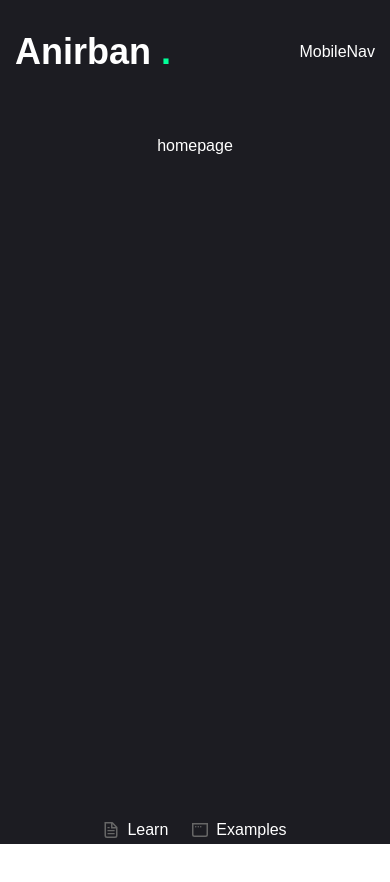
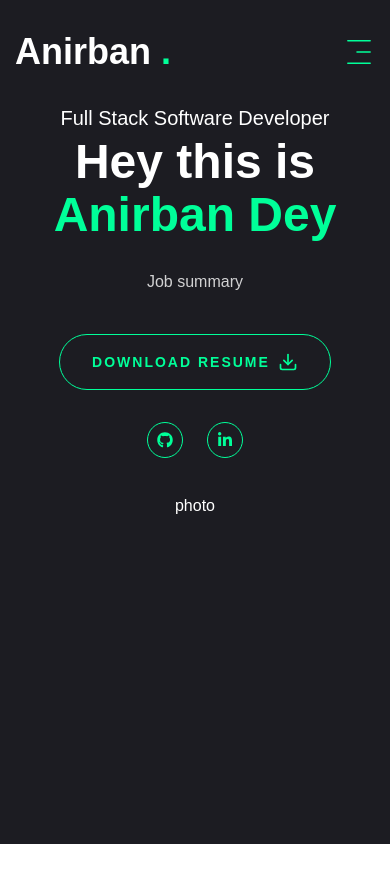
Before and after one commit to AnirbanDey-9497/anirban-portfolio, a Next.js app: page / in a window 390 px wide. Shown: the top 882 px of the page. After the commit the page ends 844 px from the top, so only its background shows below. Built offline with nearby package versions, Linux system fonts and the light colour scheme.

Commit message:
Added my socials to the website

```diff
--- a/app/globals.css
+++ b/app/globals.css
@@ -10,4 +10,13 @@
   body {
     @apply font-primary bg-primary text-white leading-loose;
   }
+  .h1 {
+    @apply text-[48px] xl:text-[80px] leading-[1.1] font-semibold;
+  }
+  .h2 {
+    @apply text-[36px] xl:text-[48px] leading-[1.1] font-semibold;
+  }
+  .h3 {
+    @apply text-[20px] xl:text-[24px] leading-[1.1] font-semibold;
+  }
 }
--- a/app/page.jsx
+++ b/app/page.jsx
@@ -1,56 +1,46 @@
-import Image from 'next/image';
+import {Button} from "@/components/ui/button";
+import {FiDownload} from "react-icons/fi";
+import {Section} from "lucide-react";
 
-export default function Home() {
-  return (
-      <div className="grid grid-rows-[20px_1fr_20px] items-center justify-items-center min-h-screen p-8 pb-20 gap-16 sm:p-20 font-[family-name:var(--font-geist-sans)]">
-        <main>homepage</main>
-        <footer className="row-start-3 flex gap-6 flex-wrap items-center justify-center">
-          <a
-              className="flex items-center gap-2 hover:underline hover:underline-offset-4"
-              href="https://nextjs.org/learn?utm_source=create-next-app&utm_medium=appdir-template-tw&utm_campaign=create-next-app"
-              target="_blank"
-              rel="noopener noreferrer"
-          >
-            <Image
-                aria-hidden
-                src="/file.svg"
-                alt="File icon"
-                width={16}
-                height={16}
-            />
-            Learn
-          </a>
-          <a
-              className="flex items-center gap-2 hover:underline hover:underline-offset-4"
-              href="https://vercel.com/templates?framework=next.js&utm_source=create-next-app&utm_medium=appdir-template-tw&utm_campaign=create-next-app"
-              target="_blank"
-              rel="noopener noreferrer"
-          >
-            <Image
-                aria-hidden
-                src="/window.svg"
-                alt="Window icon"
-                width={16}
-                height={16}
-            />
-            Examples
-          </a>
-          <a
-              className="flex items-center gap-2 hover:underline hover:underline-offset-4"
-              href="https://nextjs.org?utm_source=create-next-app&utm_medium=appdir-template-tw&utm_campaign=create-next-app"
-              target="_blank"
-              rel="noopener noreferrer"
-          >
-            <Image
-                aria-hidden
-                src="/globe.svg"
-                alt="Globe icon"
-                width={16}
-                height={16}
-            />
-            Go to nextjs.org →
-          </a>
-        </footer>
-      </div>
+//components
+import Social from "@/components/Social";
+
+const Home = () => {
+  return(
+      <section className="h-full">
+        <div className="container mx-auto h-full">
+          <div className="flex flex-col xl:flex-row items-center justify-between xl:pt-8 xl:pb-24">
+            {/*text*/}
+            <div className="text-center xl:text-left">
+              <span className="text-xl">Full Stack Software Developer</span>
+              <h1 className="h1 mb-6">
+                Hey this is <br /><span className="text-accent">Anirban Dey</span>
+              </h1>
+              <p className="max-w-[500px] mb-9 text-white/80">
+                  Job summary
+              </p>
+                {/*Social Media*/}
+                <div className="flex flex-col xl:flex-row items-center gap-8">
+                    <Button
+                     variant="outline"
+                     size="lg"
+                     className="uppercase flex items-center gap-2">
+                        <span>Download Resume</span>
+                        <FiDownload className="text-xl"/>
+                    </Button>
+                    <div className="mb-8 xl:mb-0">
+                        <Social
+                            containerStyles="flex gap-6"
+                            iconStyles="w-9 h-9 border border-accent rounded-full flex justify-center items-center text-accent text-base hover:bg-accent hover:text-primary hover:transition-all duration-500"
+                        />
+                    </div>
+                </div>
+            </div>
+            <div>photo</div>
+          </div>
+        </div>
+      </section>
   );
-}
+};
+
+export default Home;
--- /dev/null
+++ b/components/Social.jsx
@@ -0,0 +1,25 @@
+import Link from "next/link";
+
+import {FaGithub, FaLinkedinIn} from "react-icons/fa"
+
+
+const socials = [
+    {icon: <FaGithub/>, path:""},
+    {icon: <FaLinkedinIn/>, path: ""}
+]
+const Social = ({containerStyles, iconStyles }) => {
+    return (
+    <div className={containerStyles}>
+        {socials.map((item, index) => {
+        return(
+        <Link key={index} href={item.path} className={iconStyles}>
+        {item.icon}
+    </Link>
+        );
+        })}
+    </div>
+    );
+};
+
+{/*testing Git*/}
+export default Social;
--- a/components/ui/MobileNav.jsx
+++ b/components/ui/MobileNav.jsx
@@ -2,10 +2,70 @@
 
 import {Sheet, SheetContent, SheetTrigger} from "@/components/ui/sheet";
 import {usePathname} from "next/navigation";
+import Link from "next/link";
+import { CiMenuFries } from "react-icons/ci";
+
+const links=[
+    {
+        name: "home",
+        path: "/"
+    },
+    {
+        name: "services",
+        path: "/services"
+    },
+    {
+        name: "resume",
+        path: "/resume"
+    },
+    {
+        name: "work",
+        path: "/work"
+    },
+    {
+        name: "contact",
+        path: "/contact"
+    },
+]
+
 const MobileNav = () => {
-    return(
-        <nav> MobileNav</nav>
-    )
+    const pathname = usePathname();
+    return (
+        <Sheet>
+            <SheetTrigger className="flex justify-center items-center">
+                <CiMenuFries className="text-[32px] text-accent"/>
+            </SheetTrigger>
+            <SheetContent className="flex flex-col">
+                {/*logo*/}
+                <div className="mt-32 mb-40 text-center text-2xl">
+                    <Link href="/">
+                        <h1 className="text-4xl font-semibold">
+                            Anirban<span className="text-accent">.</span>
+                        </h1>
+                    </Link>
+                </div>
+                {/*nav*/}
+                <nav className="flex flex-col justify-center items-center gap-8">
+                    {links.map((link, index) => {
+                        return (
+                            <Link
+                              href={link.path}
+                              key={index}
+                              className={`${link.path === pathname && "text-accent border-b-2 border-accent"
+                              } text-xl capitalize hover:text-accent transition-all`}
+
+                            >
+                              {link.name}
+                            </Link>
+                        );
+                    })}
+
+
+                </nav>
+            </SheetContent>
+        </Sheet>
+    );
+
 };
 
 
--- a/components/ui/button.jsx
+++ b/components/ui/button.jsx
@@ -5,25 +5,18 @@
 import { cn } from "@/lib/utils"
 
 const buttonVariants = cva(
-  "inline-flex items-center justify-center gap-2 whitespace-nowrap rounded-md text-sm font-medium ring-offset-white transition-colors focus-visible:outline-none focus-visible:ring-2 focus-visible:ring-slate-950 focus-visible:ring-offset-2 disabled:pointer-events-none disabled:opacity-50 [&_svg]:pointer-events-none [&_svg]:size-4 [&_svg]:shrink-0 dark:ring-offset-slate-950 dark:focus-visible:ring-slate-300",
+    "inline-flex items-center justify-center whitespace-nowrap rounded-full text-base font-semibold ring-offset-white transition-colors",
   {
     variants: {
       variant: {
-        default: "bg-slate-900 text-slate-50 hover:bg-slate-900/90 dark:bg-slate-50 dark:text-slate-900 dark:hover:bg-slate-50/90",
-        destructive:
-          "bg-red-500 text-slate-50 hover:bg-red-500/90 dark:bg-red-900 dark:text-slate-50 dark:hover:bg-red-900/90",
-        outline:
-          "border border-slate-200 bg-white hover:bg-slate-100 hover:text-slate-900 dark:border-slate-800 dark:bg-slate-950 dark:hover:bg-slate-800 dark:hover:text-slate-50",
-        secondary:
-          "bg-slate-100 text-slate-900 hover:bg-slate-100/80 dark:bg-slate-800 dark:text-slate-50 dark:hover:bg-slate-800/80",
-        ghost: "hover:bg-slate-100 hover:text-slate-900 dark:hover:bg-slate-800 dark:hover:text-slate-50",
-        link: "text-slate-900 underline-offset-4 hover:underline dark:text-slate-50",
-      },
+        default: "bg-accent text-primary hover:bg-accent-hover",
+        primary: "bg-primary text-white",
+        outline: "border border-accent bg-transparent text-accent hover:bg-accent hover:text-primary",
+        },
       size: {
-        default: "h-10 px-4 py-2",
-        sm: "h-9 rounded-md px-3",
-        lg: "h-11 rounded-md px-8",
-        icon: "h-10 w-10",
+        default: "h-[44px] px-6",
+        md : "h-[48px] px-6",
+        lg: "h-[56px] px-8 text-sm uppercase tracking-[2px] ",
       },
     },
     defaultVariants: {
--- a/components/ui/sheet.jsx
+++ b/components/ui/sheet.jsx
@@ -5,6 +5,8 @@
 import { X } from "lucide-react"
 
 import { cn } from "@/lib/utils"
+
+import {IoMdClose} from "react-icons/io";
 
 const Sheet = SheetPrimitive.Root
 
@@ -26,7 +28,7 @@
 SheetOverlay.displayName = SheetPrimitive.Overlay.displayName
 
 const sheetVariants = cva(
-  "fixed z-50 gap-4 bg-white p-6 shadow-lg transition ease-in-out data-[state=open]:animate-in data-[state=closed]:animate-out data-[state=closed]:duration-300 data-[state=open]:duration-500 dark:bg-slate-950",
+  "fixed z-50 gap-4 bg-primary p-6 shadow-lg transition ease-in-out data-[state=open]:animate-in data-[state=closed]:animate-out data-[state=closed]:duration-300 data-[state=open]:duration-500 dark:bg-slate-950",
   {
     variants: {
       side: {
@@ -50,8 +52,8 @@
     <SheetPrimitive.Content ref={ref} className={cn(sheetVariants({ side }), className)} {...props}>
       {children}
       <SheetPrimitive.Close
-        className="absolute right-4 top-4 rounded-sm opacity-70 ring-offset-white transition-opacity hover:opacity-100 focus:outline-none focus:ring-2 focus:ring-slate-950 focus:ring-offset-2 disabled:pointer-events-none data-[state=open]:bg-slate-100 dark:ring-offset-slate-950 dark:focus:ring-slate-300 dark:data-[state=open]:bg-slate-800">
-        <X className="h-4 w-4" />
+        className="absolute right-8 top-8 transition-opacity outline-none">
+        <IoMdClose className="text-3xl text-accent" />
         <span className="sr-only">Close</span>
       </SheetPrimitive.Close>
     </SheetPrimitive.Content>
--- a/package.json
+++ b/package.json
@@ -22,6 +22,7 @@
     "next": "15.1.4",
     "react": "^19.0.0",
     "react-dom": "^19.0.0",
+    "react-icons": "^5.4.0",
     "tailwind-merge": "^2.6.0",
     "tailwindcss-animate": "^1.0.7"
   },
```
Also changed, not shown: 1 other file (tests, documents, lock files or other folders).
